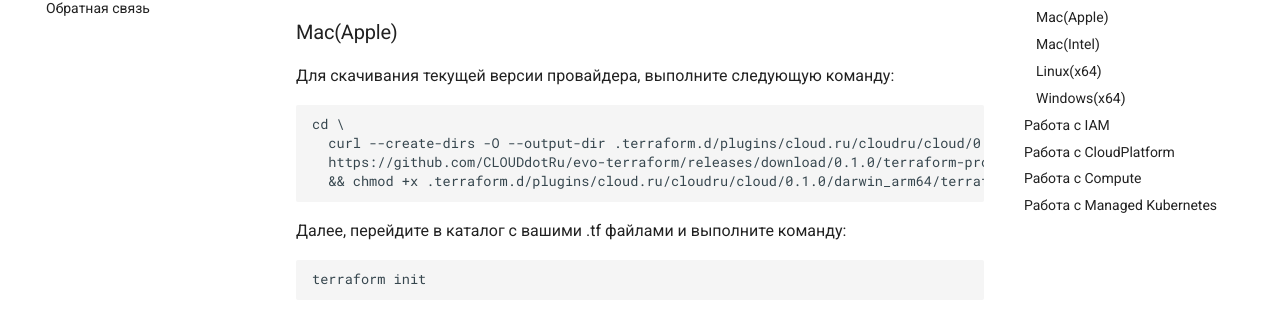
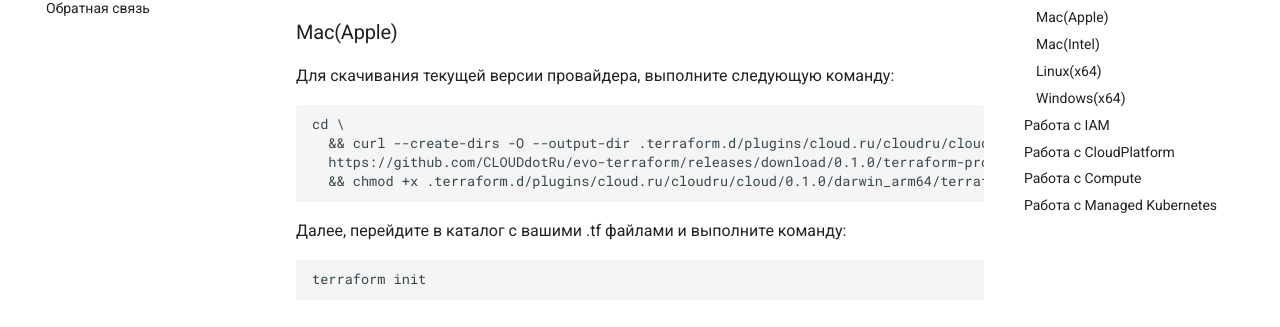
Before and after one commit to CLOUDdotRu/evo-terraform, an MkDocs documentation site: the page built from docs/index.md, in a window 1280 px wide and 900 px high, scrolled down 724 px. Shown: the part 145-472 px from the top of the window. Built offline with MkDocs 1.6.1 and Material for MkDocs 9.7.7, drawn with Linux system fonts in a browser that asks for light colours.

````diff
--- a/docs/index.md
+++ b/docs/index.md
@@ -19,7 +19,7 @@ Terraform полезен инженерам и администраторам,
 
 ``` bash
 cd \
-  curl --create-dirs -O --output-dir .terraform.d/plugins/cloud.ru/cloudru/cloud/0.1.0/darwin_arm64 \
+  && curl --create-dirs -O --output-dir .terraform.d/plugins/cloud.ru/cloudru/cloud/0.1.0/darwin_arm64 \
   https://github.com/CLOUDdotRu/evo-terraform/releases/download/0.1.0/terraform-provider-cloud_0.1.0_darwin_arm64 \
   && chmod +x .terraform.d/plugins/cloud.ru/cloudru/cloud/0.1.0/darwin_arm64/terraform-provider-cloud_0.1.0_darwin_arm64
 ```
````
